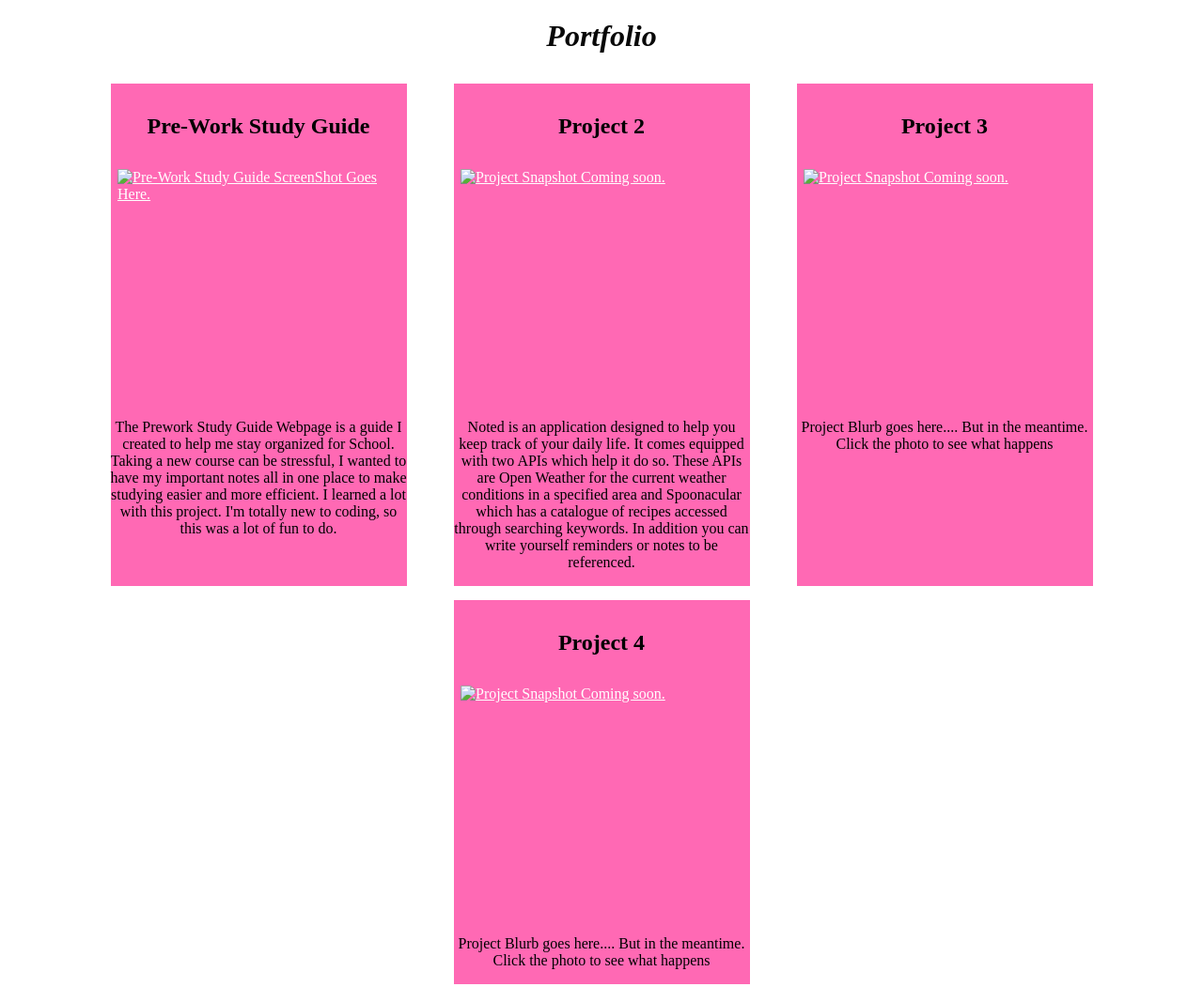
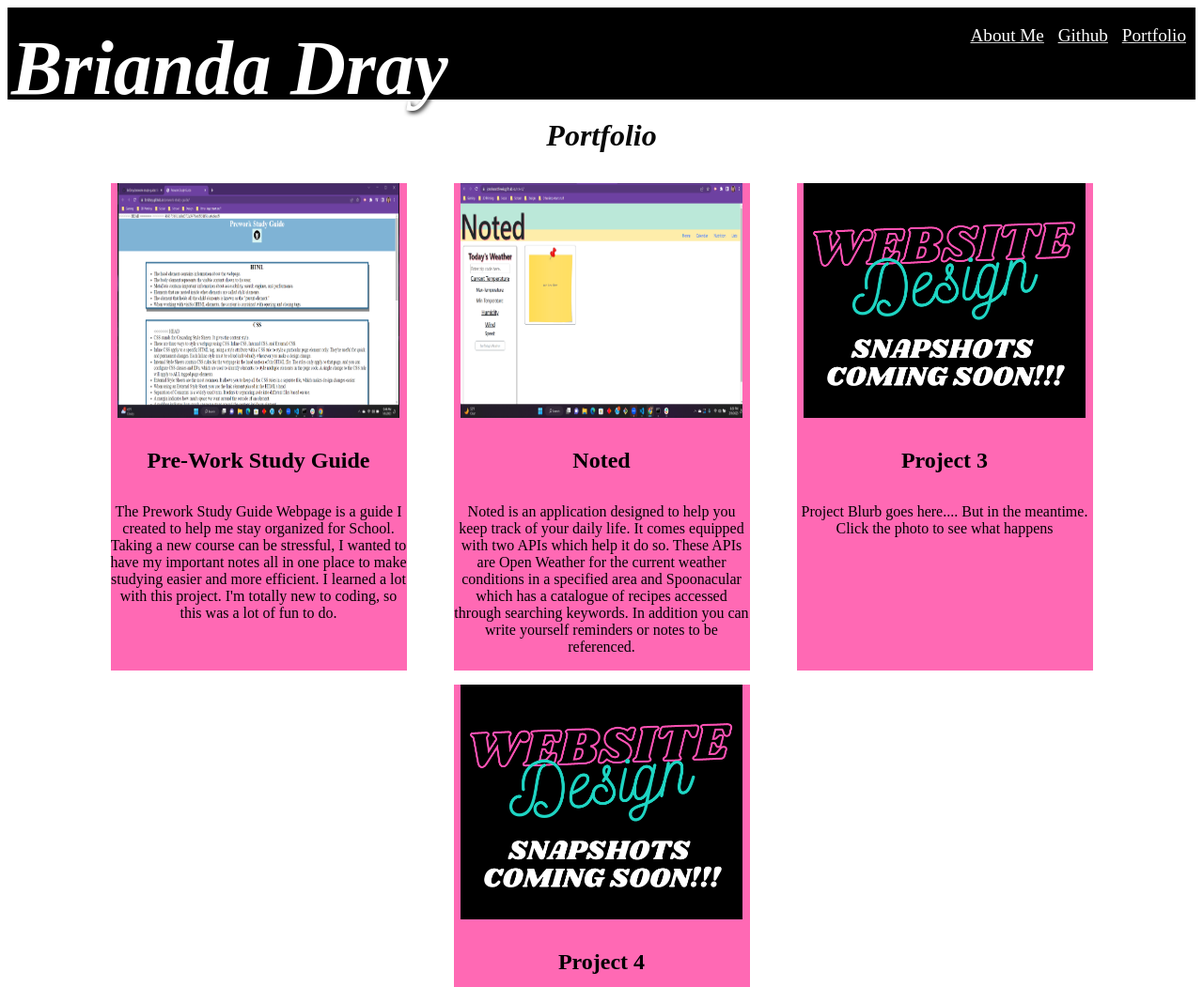
Before and after one commit to BriDray/Pro-Portfoliov2, a plain HTML site: page projects/projects.html in a window 1280 px wide. Shown: the top 1051 px of the page at 94% size. Drawn offline with Linux system fonts and the light colour scheme; files that its build step writes are made by us from their sources.

Commit message:
fixed some paths

```diff
--- a/projects/projects.html
+++ b/projects/projects.html
@@ -4,18 +4,39 @@
 <head>
     <meta charset="UTF-8">
     <meta name="viewport" content="width=device-width, initial-scale=1" /> <!-- responsive -->
-    <link rel="stylesheet" href="./style.css">
+    <link rel="stylesheet" href="../style.css">
     <title>Professional Portfolio</title>
 </head>
 
 <body>
 
+    <!------------------Header/Navigation------------------------>
+    <header>
+        <h1><em>Brianda</em> Dray</h1>
+        <nav>
+            <ul>
+                <li>
+                    <a href='#intro'>About Me</a>
+                </li>
+                <li>
+                    <a href='https://github.com/BriDray'>Github</a>
+                </li>
+                <li>
+                    <a href='#highlight'>Portfolio</a>
+                </li>
+                <!-- <li>
+                        <a href='#contact'>Contact Me</a>
+                    </li> -->
+            </ul>
+        </nav>
+    </header>
+
     <h3>Portfolio</h3>
     <div class="portfolio">
         <div class="Project" id="highlight">
+            <a class="preview" href='https://bridray.github.io/prework-study-guide/'><img class="project-a-img"
+                    src="../assets/Pre-work screenshot.png" alt="Pre-Work Study Guide ScreenShot Goes Here."></a>
             <h4>Pre-Work Study Guide</h4>
-            <a class="preview" href='https://bridray.github.io/prework-study-guide/'><img class="project-a-img"
-                    src="./assets/Pre-work screenshot.png" alt="Pre-Work Study Guide ScreenShot Goes Here."></a>
             <p class="projectblurb">
                 The Prework Study Guide Webpage is a guide I created
                 to help me stay organized for School. Taking a new
@@ -26,25 +47,25 @@
             </p>
         </div>
         <div class="Project">
-            <h4>Project 2</h4>
             <a class="preview" href='https://jonahscottlewis.github.io/noted/'><img class="project-a-img"
-                    src="./assets/noted.png" alt="Project Snapshot Coming soon."></a>
+                    src="../assets/noted.png" alt="Project Snapshot Coming soon."></a>
+            <h4>Noted</h4>
             <p class="projectblurb">Noted is an application designed to help you keep track of your daily life. It comes
                 equipped with two APIs which help it do so. These APIs are Open Weather for the current weather
                 conditions in a specified area and Spoonacular which has a catalogue of recipes accessed through
                 searching keywords. In addition you can write yourself reminders or notes to be referenced.</p>
         </div>
         <div class="Project">
+            <a class="preview" href='comingsoon.html'><img class="project-a-img" src="../assets/Website (1).png"
+                    alt="Project Snapshot Coming soon."></a>
             <h4 data-secret="Project Previews Coming Soon!">Project 3</h4>
-            <a class="preview" href='comingsoon.html'><img class="project-a-img" src="./assets/Website (1).png"
-                    alt="Project Snapshot Coming soon."></a>
             <p class="projectblurb">Project Blurb goes here.... But in the meantime.
                 Click the photo to see what happens</p>
         </div>
         <div class="Project">
+            <a class="preview" href='comingsoon.html'><img class="project-a-img" src="../assets/Website (1).png"
+                    alt="Project Snapshot Coming soon."></a>
             <h4 data-secret="Project Previews Coming Soon!">Project 4</h4>
-            <a class="preview" href='comingsoon.html'><img class="project-a-img" src="./assets/Website (1).png"
-                    alt="Project Snapshot Coming soon."></a>
             <p class="projectblurb">Project Blurb goes here.... But in the meantime.
                 Click the photo to see what happens</p>
         </div>
```
Also changed, not shown: index.html (+9 -6 lines).
